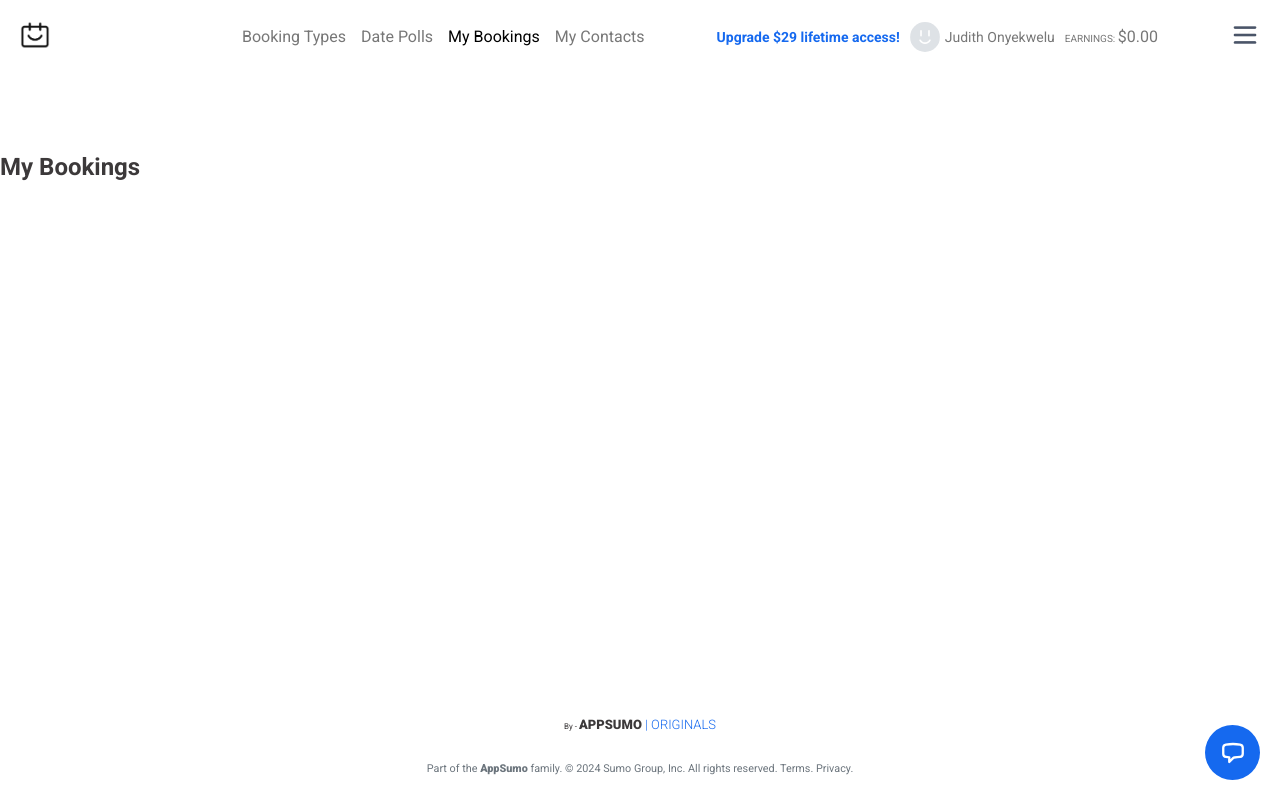
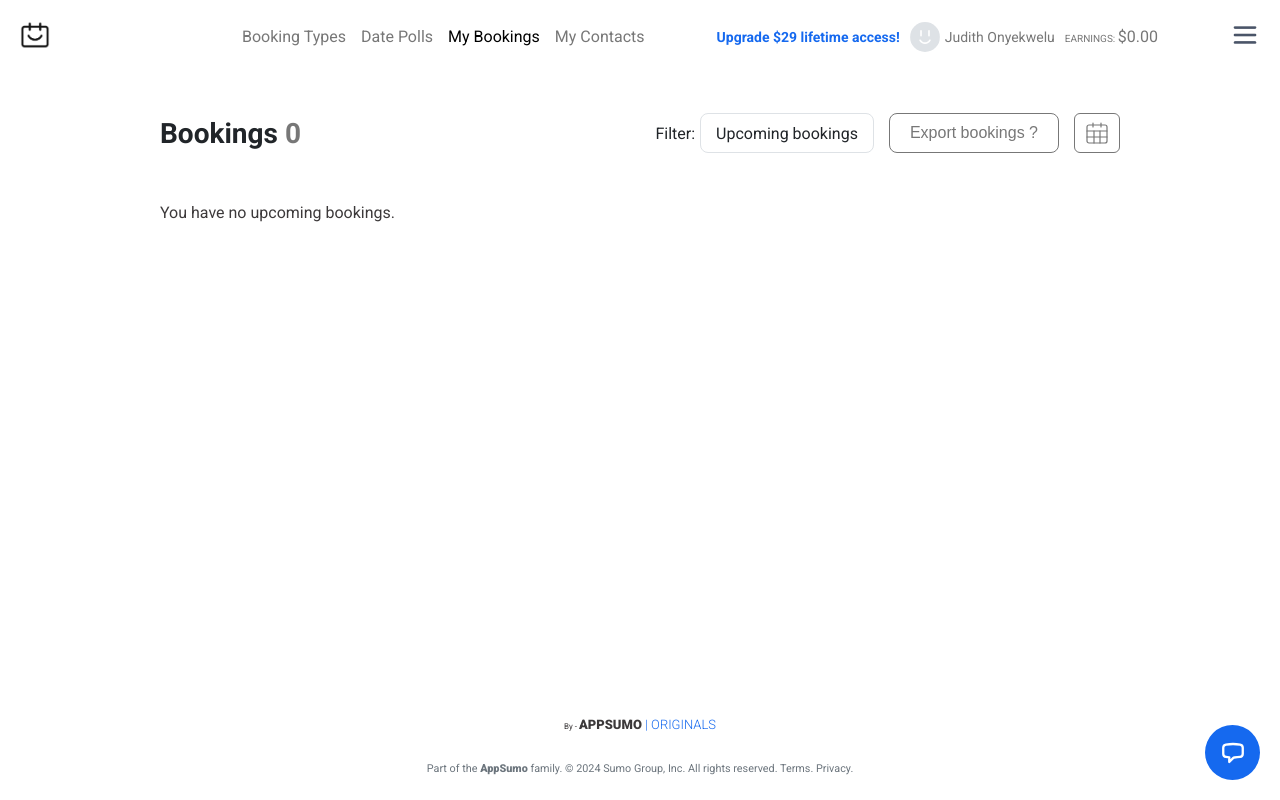
Before and after one commit to mmajudith/booking-app, a React (Create React App) app: page /my-Bookings in a window 1280 px wide. Built offline with nearby package versions, Linux system fonts and the light colour scheme; sample sign-in values are in the browser's storage.

Commit message:
style
Styled the mybookings page

```diff
--- a/src/App.js
+++ b/src/App.js
@@ -1,6 +1,9 @@
+import { useEffect } from 'react';
 import { Routes, Route, Navigate } from 'react-router-dom';
 import { ToastContainer } from 'react-toastify';
-import { useSelector } from 'react-redux';
+import { useSelector, useDispatch } from 'react-redux';
+import { bookingsTimeMethod } from './bookingsTimeMethodData';
+import { fetchData } from './reduxtoolkit/features/bookingsTypesReducer';
 import ChatBot from './components/chatBot/ChatBot';
 import Header from './components/header/Header';
 import Footer from './components/footer/Footer';
@@ -12,6 +15,7 @@ import MyContacts from './pages/myContacts/MyContacts';
 
 const App = () => {
 	const { currentUser } = useSelector((state) => state.authSlice);
+	const dispatch = useDispatch();
 
 	const RequireAuth = ({ children }) => {
 		return currentUser ? (
@@ -23,6 +27,10 @@ const App = () => {
 			<Navigate to="/login" />
 		);
 	};
+
+	useEffect(() => {
+		dispatch(fetchData(bookingsTimeMethod));
+	}, []);
 
 	return (
 		<div className="App">
--- a/src/pages/bookingTypes/BookingTypes.js
+++ b/src/pages/bookingTypes/BookingTypes.js
@@ -1,9 +1,13 @@
+import { useSelector } from 'react-redux';
 import Button from '../../shared-components/button/Button';
 import BookingTimeCard from '../../shared-components/bookingTimeCard/BookingTimeCard';
-import { bookingsTimeMethod } from '../../bookingsTimeMethodData';
 import './booking-types.css';
 
 const BookingTypes = () => {
+	const { bookingsTimeMethod } = useSelector(
+		(state) => state.bookingsTypeSlice
+	);
+
 	return (
 		<div className="booking-type-container">
 			<div className="booking-method-wrapper w flex-row between">
@@ -19,9 +23,10 @@ const BookingTypes = () => {
 			</div>
 
 			<div className="w flex-row between booking-gap">
-				{bookingsTimeMethod.map((bookingTime, index) => (
-					<BookingTimeCard key={index} bookingTime={bookingTime} />
-				))}
+				{bookingsTimeMethod &&
+					bookingsTimeMethod.map((bookingTime, index) => (
+						<BookingTimeCard key={index} bookingTime={bookingTime} />
+					))}
 			</div>
 		</div>
 	);
--- a/src/pages/datepolls/date-polls.css
+++ b/src/pages/datepolls/date-polls.css
@@ -4,8 +4,12 @@
     margin-top: 40px;
 }
 
-.polls-title-wrapper, .v-wrapper{
+.polls-title-wrapper{
     gap: 15px;
+}
+
+.v-wrapper{
+    gap: 5px;
 }
 
 .v-wrapper p{
--- a/src/pages/myBookings/MyBookings.js
+++ b/src/pages/myBookings/MyBookings.js
@@ -1,7 +1,28 @@
+import Button from '../../shared-components/button/Button';
+import { ReactComponent as CalenderIcon } from '../../assets/calender-icon.svg';
+import './my-bookings.css';
+
 const MyBooking = () => {
 	return (
-		<div style={{ fontWeight: 700, fontSize: 24, margin: '80px 0px' }}>
-			My Bookings
+		<div className="my-booking-container w flex-col center">
+			<div className="w flex-row between">
+				<h2>
+					Bookings <span>0</span>
+				</h2>
+
+				<div className="flex-row between flex-gap">
+					<div className="flex-row between f-wrapper">
+						<p>Filter:</p>
+						<p className="filter flex-col flex-s-s">Upcoming bookings</p>
+					</div>
+					<Button text={'Export bookings ?'} color={'grey'} />
+					<div className="cal-icon-wrapper flex-col center">
+						<CalenderIcon />
+					</div>
+				</div>
+			</div>
+
+			<p className="upcoming w">You have no upcoming bookings.</p>
 		</div>
 	);
 };
--- /dev/null
+++ b/src/pages/myBookings/my-bookings.css
@@ -0,0 +1,52 @@
+.my-booking-container{
+    width: 75%;
+    margin: auto;
+    margin: 40px auto;
+}
+
+.my-booking-container div h2 span{
+    color: #777777;
+}
+
+.my-booking-container .flex-gap{
+ gap: 15px;
+}
+
+.f-wrapper{
+    gap: 5px;
+}
+
+.f-wrapper p{
+    font-size: 16px;
+    color: #212529;
+}
+
+.f-wrapper .filter{
+    width: fit-content;
+    height: 40px;
+    padding: 0px 15px;
+    border: 1px solid #dee2e6;
+    border-radius: 8px;
+}
+
+.my-booking-container .flex-gap .cal-icon-wrapper{
+    height: 40px;
+    border: 1px solid #777777;
+    color: #777777;
+    padding: 0px 10px;
+    border-radius: 6px;
+    cursor: pointer;
+}
+
+.my-booking-container .flex-gap .cal-icon-wrapper:hover{
+    background-color: #777777;
+}
+
+.my-booking-container .flex-gap .cal-icon-wrapper:hover > svg .calendarIcon{
+    stroke: #FFF;
+}
+
+.my-booking-container .upcoming{
+   margin-top: 50px;
+   font-size: 16px;
+}
--- /dev/null
+++ b/src/reduxtoolkit/features/bookingsTypesReducer.js
@@ -0,0 +1,20 @@
+import { createSlice } from '@reduxjs/toolkit';
+
+const initialState = {
+	bookingsTimeMethod: [],
+};
+
+export const bookingsTypeSlice = createSlice({
+	name: 'bookingsType',
+	initialState,
+	reducers: {
+		fetchData: (state, { payload }) => {
+			state.bookingsTimeMethod = payload;
+		},
+	},
+	extraReducers: (builder) => {},
+});
+
+export const { fetchData } = bookingsTypeSlice.actions;
+
+export default bookingsTypeSlice.reducer;
--- a/src/reduxtoolkit/features/index.js
+++ b/src/reduxtoolkit/features/index.js
@@ -1,6 +1,8 @@
 import { combineReducers } from '@reduxjs/toolkit';
 import authSlice from './authReducer';
+import bookingsTypeSlice from './bookingsTypesReducer';
 
 export default combineReducers({
 	authSlice,
+	bookingsTypeSlice,
 });
```
Also changed, not shown: src/assets/calender-icon.svg (added).
